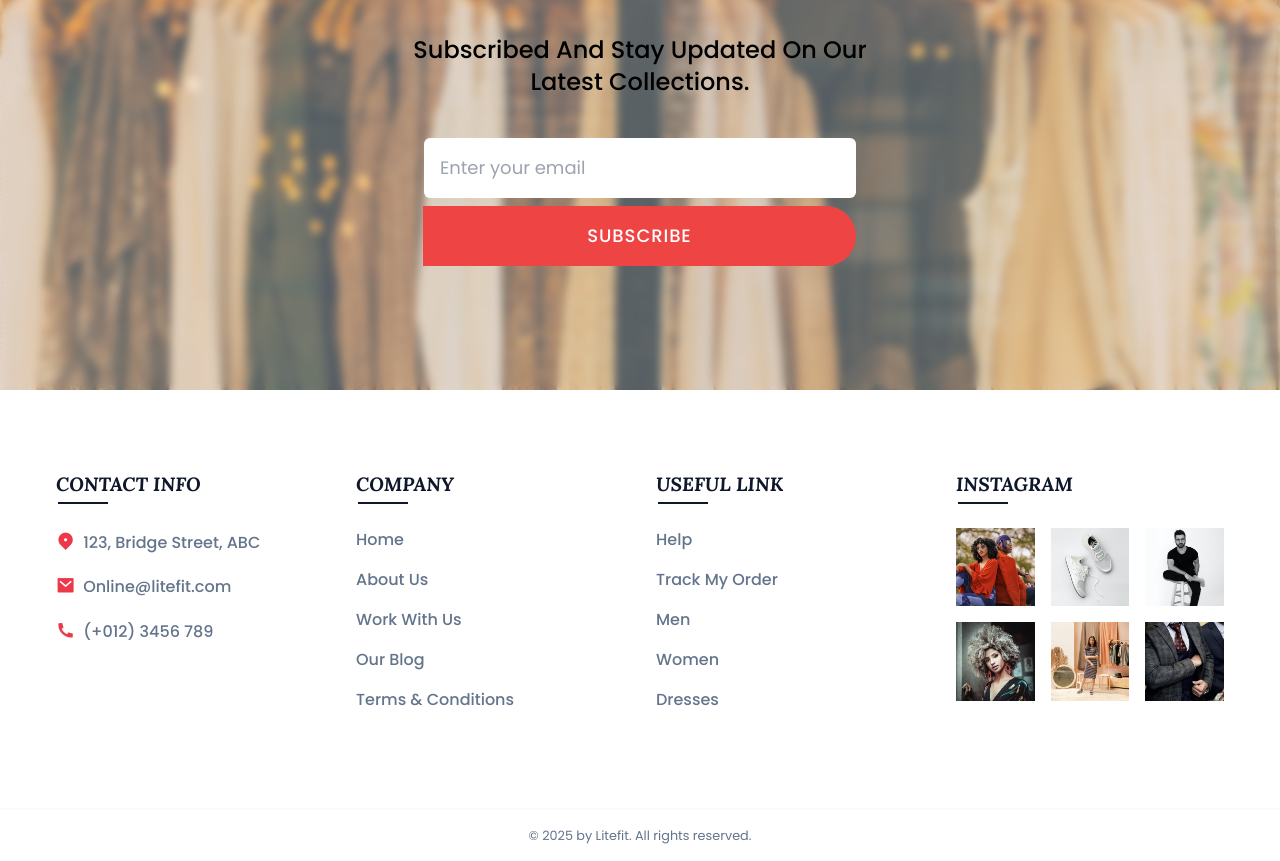
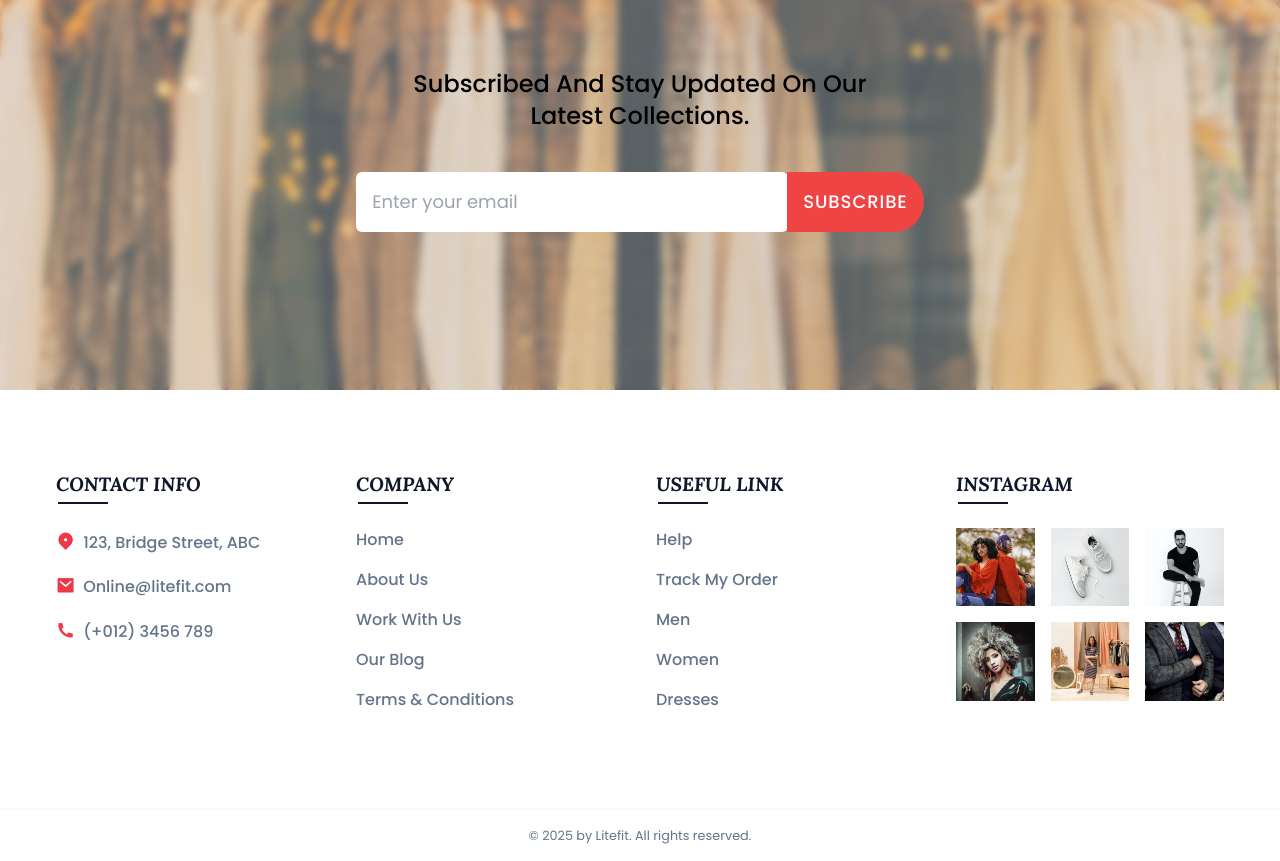
Before and after one commit to mubashir-hsn/LiteFit, a React (Vite) app in the folder frontend/: page / in a window 1280 px wide. Shown: the part 3400-4261 px from the top of the page. Built offline with nearby package versions, Linux system fonts and the light colour scheme; no server answers.

Commit message:
Update layout of subscription input in PromoBanner

```diff
--- a/frontend/src/pages/Home/PromoBanner.jsx
+++ b/frontend/src/pages/Home/PromoBanner.jsx
@@ -27,7 +27,7 @@ const PromoBanner = () => {
                <div data-aos='fade-right' className="effect2 py-20 px-5 w-full md:w-[90%] mx-auto flex flex-col items-center justify-center rounded-3xl text-black bg-cover bg-no-repeat bg-center ">
                   <h1 className="text-xl md:text-2xl text-center font-medium py-5">Subscribed And Stay Updated On Our <br /> Latest Collections.</h1>
 
-                  <div className="flex flex-col gap-2 justify-center items-center md:join mt-5 outline-none">
+                  <div className="flex flex-col md:block gap-2 justify-center items-center md:join mt-5 outline-none">
                      <input className=" w-auto md:w-[27rem] p-2 text-sm md:text-lg md:p-4 focus:outline-none focus:border-none outline-none rounded-md md:join-item" required placeholder="Enter your email" />
                      <button className="uppercase font-medium tracking-wider text-sm md:text-lg px-2 py-2 md:px-4 md:py-4 text-center rounded-md md:join-item md:rounded-r-full bg-red-500 border-none hover:bg-indigo-500 text-white">Subscribe</button>
                   </div>
```
